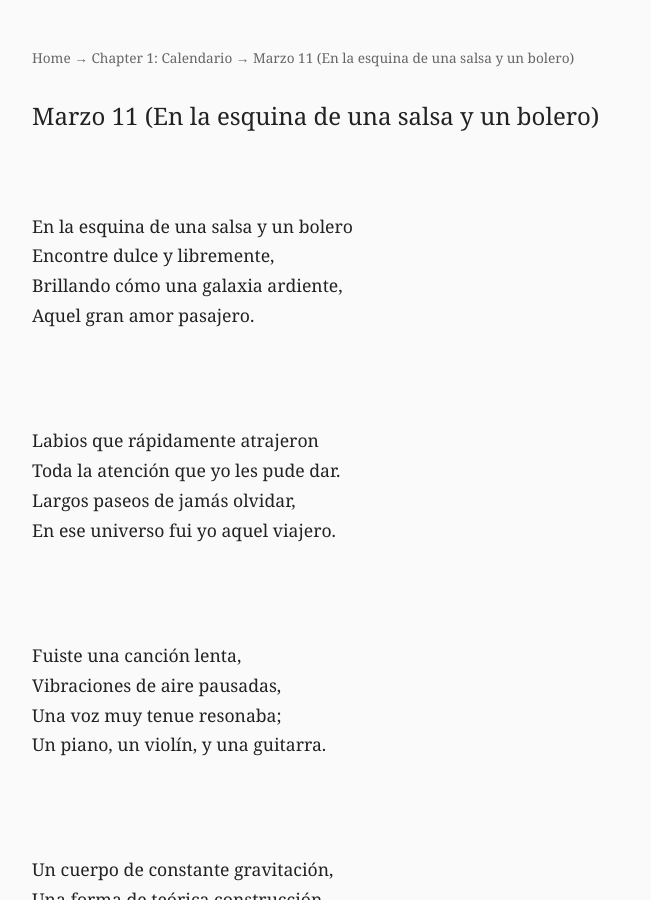
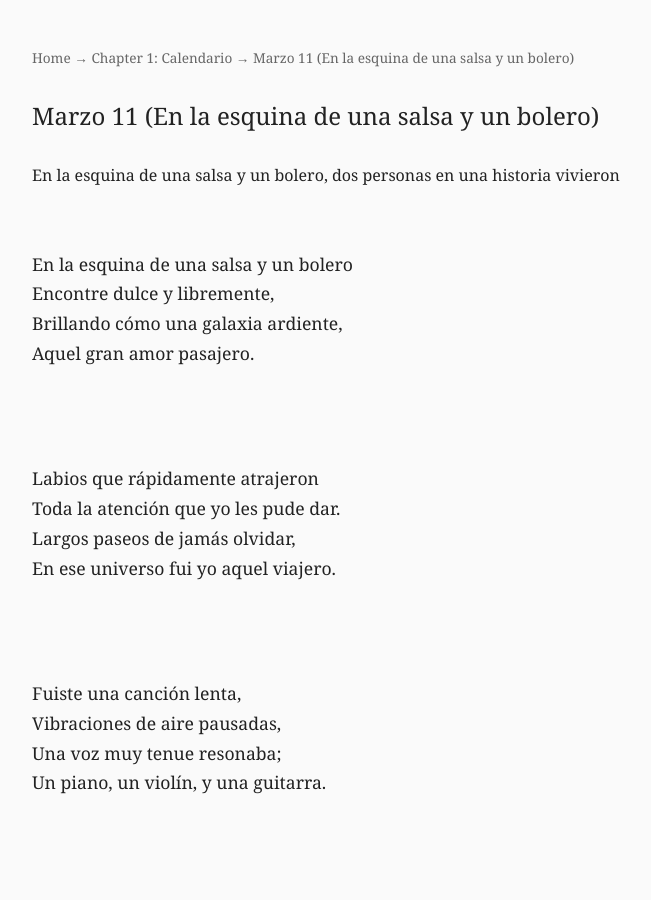
Before and after one commit to thedancingneutrino/thedancingneutrino.github.io, a Jekyll site: the page built from poems/Marzo11.md, in a window 1280 px wide and 900 px high. Shown: the whole window, without its empty margins (308-959 px from the left). Built offline with Jekyll 4.4.1, drawn with Linux system fonts in a browser that asks for light colours.

Commit message:
Update Marzo11.md

```diff
--- a/poems/Marzo11.md
+++ b/poems/Marzo11.md
@@ -3,6 +3,7 @@ layout: poem
 title: "Marzo 11 (En la esquina de una salsa y un bolero)"
 collection: ch1
 order: 11
+blurb: "En la esquina de una salsa y un bolero, dos personas en una historia vivieron"
 ---
 
 En la esquina de una salsa y un bolero
```
